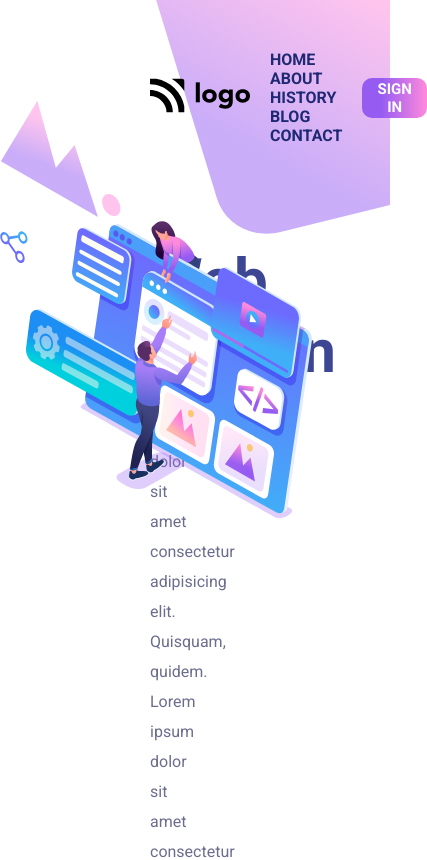
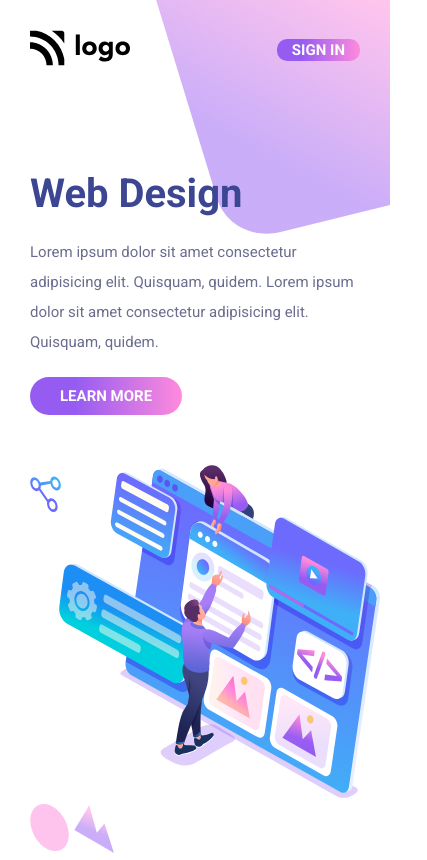
Before and after one commit to sub1120/landing-page-8, a plain HTML site: page index.html in a window 390 px wide. Shown: the top 860 px of the page, 427 px wide, since content can reach past the window. Drawn offline with Linux system fonts and the light colour scheme.

Commit message:
made reponsive

```diff
--- a/css/style.css
+++ b/css/style.css
@@ -13,7 +13,7 @@ body{
 }
 
 .main{
-    margin:50px 150px;
+    margin:50px 100px;
     font-family: 'Roboto', sans-serif;
 }
 
@@ -42,29 +42,33 @@ body{
 
 .content{
     margin-top:100px;
+    display: flex;
 }
 
 .left-content{
-    display: flex;
-    flex-direction: column;
-    justify-content: space-between;
-    height: 320px;
-    width: 30%;
+    width: 50%;
+}
+
+.about p{
+    margin:30px 0px;
+    line-height: 30px;
+    color: #6B6D8E;
 }
 
 .bg{
-    position: absolute;
-    right:0px;
-    top:100px;
+    width: 50%;
 }
 
-img[alt="intro-img"] {
-    width: 80%;
+img[alt="intro-img"]{
+    width: 600px;
 }
 
-.about p{
-    line-height: 30px;
-    color: #6B6D8E;
+.vector-img{
+    width: 80px;
+}
+
+.vector-dot{
+    width: 80px;
 }
 
 .signin button{
@@ -88,3 +92,70 @@ img[alt="intro-img"] {
     background:linear-gradient(90deg, #965CF2 30%, #FF8ADC);
     color:#ffffff;
 }
+
+@media (max-width : 1000px) {
+    .main{
+        margin:50px 50px;
+    }
+
+    img[alt="intro-img"]{
+        width: 400px;
+    }
+
+    .vector-img{
+        width: 40px;
+    }
+
+    .vector-dot{
+        width: 40px;
+    }
+
+    .heading{
+        font-size: 20px;
+        color:#3D4693;
+    }
+
+    .about p{
+        font-size: 15px;
+        margin: 20px 0px;
+    }
+
+
+    .learn-more button{
+        padding:10px 30px;
+        font-family: unset;
+        font-weight: 700;
+        font-size: 15px;
+        border:none;
+        border-radius: 25px;
+        background:linear-gradient(90deg, #965CF2 30%, #FF8ADC);
+        color:#ffffff;
+    }
+}
+
+@media (max-width : 800px) {
+    .main{
+        margin: 30px 30px;
+    }
+
+    .nav{
+        display: none;
+    }
+
+    .content{
+        flex-direction: column;
+    }
+
+    .left-content{
+        width: 100%;
+    }
+
+    .bg{
+        margin-top: 50px;
+        width: 100%;
+    }
+
+    img[alt="intro-img"]{
+        width: 350px;
+    }
+}
--- a/index.html
+++ b/index.html
@@ -37,13 +37,13 @@
           </div>
         </div>
         <div class="bg">
-          <img src="./assets/vector.svg" alt="vector-img" class="vector-img" />
+          <img src="./assets/intro-img.svg" alt="intro-img" />
           <img
             src="./assets/vector-dot.svg"
             alt="vector-dot"
             class="vector-dot"
           />
-          <img src="./assets/intro-img.svg" alt="intro-img" />
+          <img src="./assets/vector.svg" alt="vector-img" class="vector-img" />
         </div>
       </div>
     </div>
```
